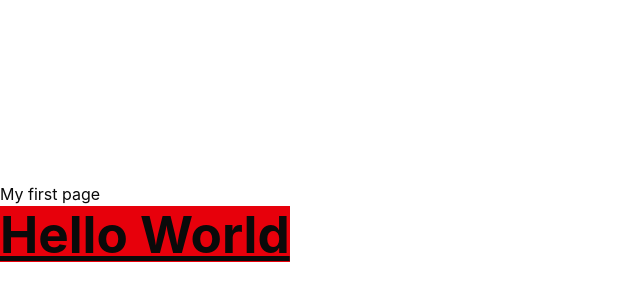
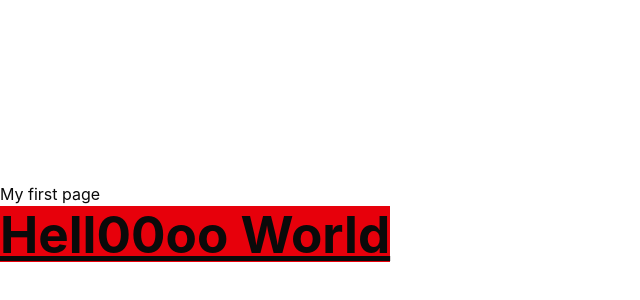
Before and after one commit to bisol84/budget-tracker, a React (Vite) app in the folder client/: page / in a window 1280 px wide. Shown: the part 178-478 px from the top of the page, without its empty margins (0-640 px from the left). Built offline with nearby package versions, Linux system fonts and the light colour scheme.

Commit message:
Test commit

```diff
--- a/client/src/App.tsx
+++ b/client/src/App.tsx
@@ -4,7 +4,9 @@
   return (
     <div>
       My first page
-      <h1 className="text-3xl font-bold underline bg-red-600">Hello World</h1>
+      <h1 className="text-3xl font-bold underline bg-red-600">
+        Hell00oo World
+      </h1>
     </div>
   );
 }
```
